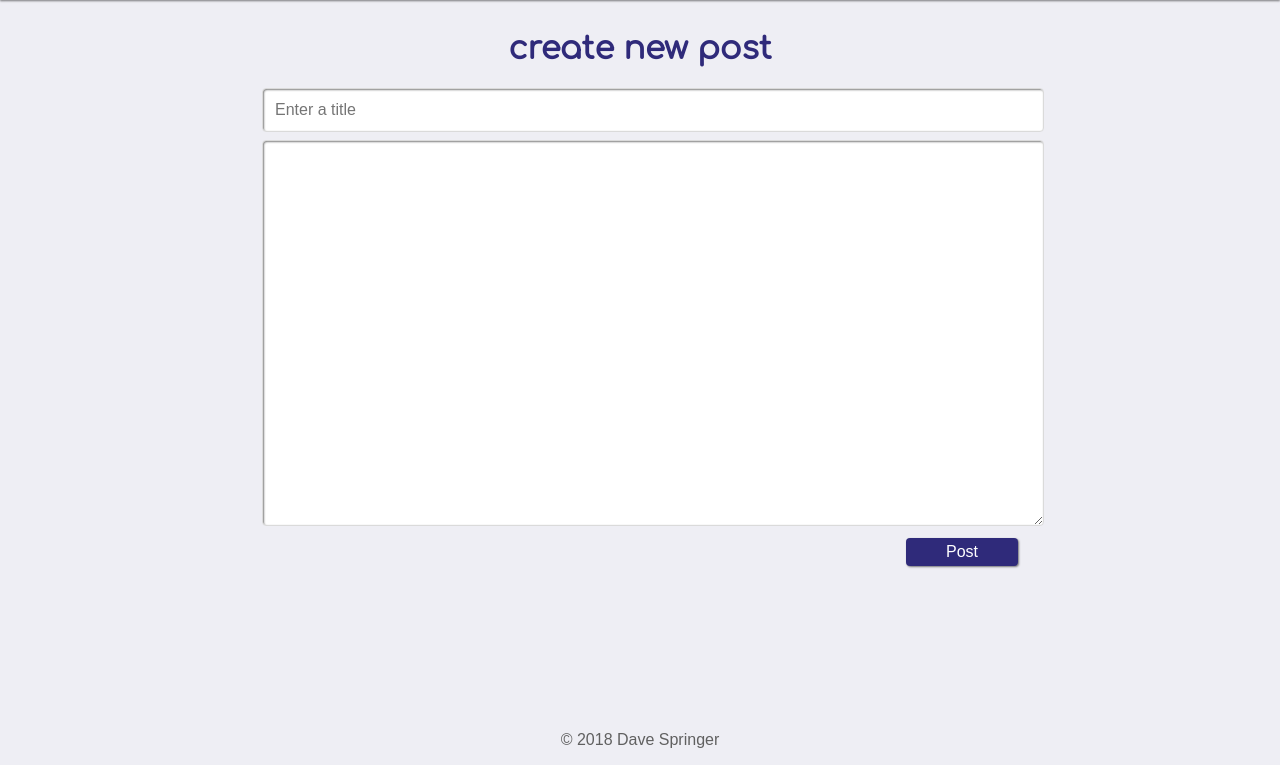
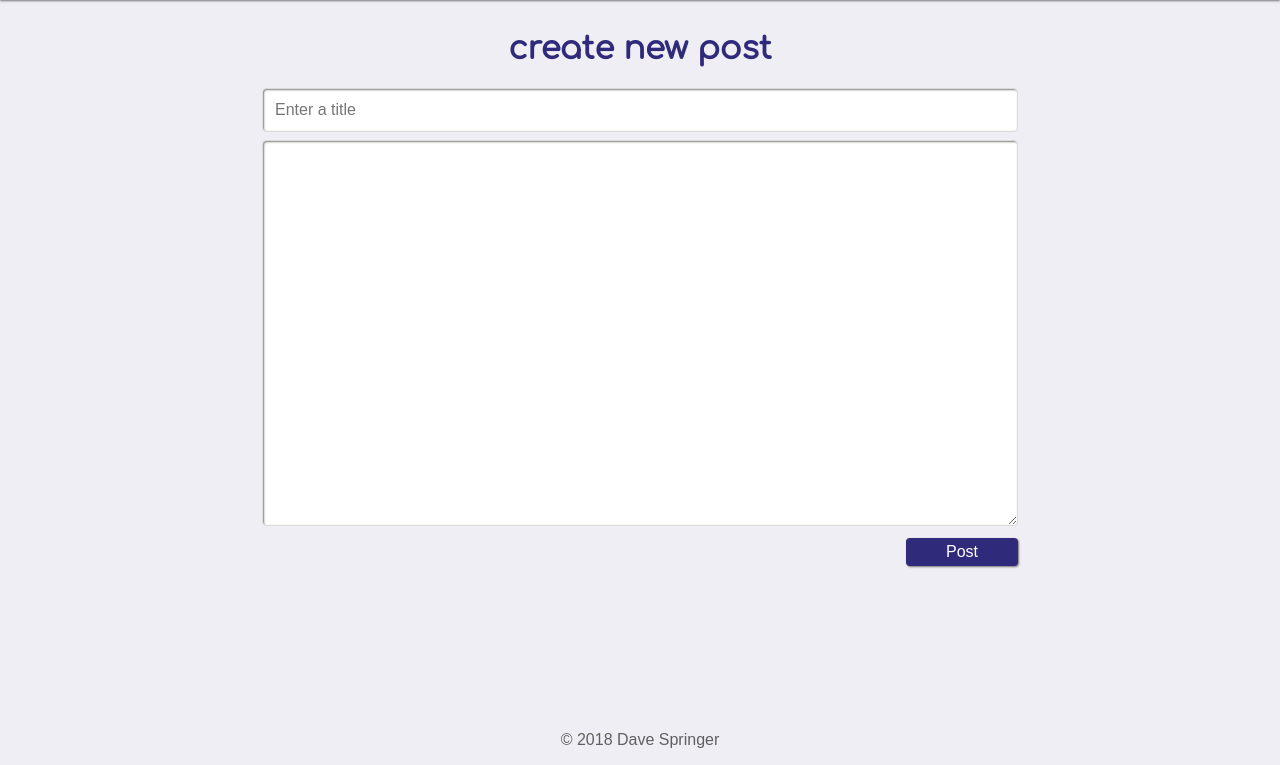
Before and after one commit to dkspringer/build-a-blog, a Flask app: page /create-new-entry in a window 1280 px wide. Shown: the part 35-800 px from the top of the page. Run offline with Flask 2, Linux system fonts and the light colour scheme.

Commit message:
Fixed CSS formatting for new post

```diff
--- a/app.py
+++ b/app.py
@@ -41,17 +41,16 @@ def add_post():
     post_body = request.form.get('post-body')
 
     # Check if content has been provided for both title and body of post
-    title_error = ''
-    body_error = ''
+    error = ''
     if not post_title:
-        title_error = 'You must provide a title for your post'
+        error += 'You must provide a title for your post.  '
     if not post_body:
-        body_error = 'You must provide some text for your post'
+        error += 'You must provide some text for your post.  '
 
-    if title_error or body_error:
+    if error:
         return render_template('new-post.html', title='Create New Post',
                                post_title=post_title, post_body=post_body,
-                               title_error=title_error, body_error=body_error)
+                               error=error)
 
     # Add blog post to the database
     new_post = BlogPost(post_title, post_body)
--- a/static/style.css
+++ b/static/style.css
@@ -25,6 +25,7 @@ input[type=text], textarea {
     border: 1px solid #dadada;
     border-radius: var(--theme-radius);
     box-shadow: 1px 1px 2px rgba(0, 0, 0, 0.5) inset;
+    box-sizing: border-box;
     font-family: inherit;
     font-size: inherit;
     margin-bottom: 8px;
@@ -116,9 +117,13 @@ a:hover.continued {
 }
 
 .error {
+    background-color: #fcc;
+    border: 1px solid red;
     color: red;
     font-style: italic;
-    text-align: left;
+    margin-top: 20px;
+    padding: 5px;
+    text-align: center;
 }
 
 .new-post {
--- a/templates/main.html
+++ b/templates/main.html
@@ -15,14 +15,10 @@
                 </a>
                 <h3 class="date-and-time">{{ blog_post.date.strftime('%A, %B %-d, %Y at %-I:%M %p') }}</h3>
                 {% autoescape false %}
-
                     {% if  blog_post.body|length > 1000 %}
-
-
                         <p class="blog-body">{{ blog_post.body[:999]|replace('\n', '<br>') }} ...
                         <a class="continued" href="{{ post_link }}">[Continued]</a>
                         </p>
-
                     {% else %}
                         <p class="blog-body">{{ blog_post.body|replace('\n', '<br>') }}</p>
                     {% endif %}
--- a/templates/new-post.html
+++ b/templates/new-post.html
@@ -3,7 +3,8 @@
 {% block content %}
     <h1 class="page-title">create new post</h1>
 
-    <form class="new-post" action="/submit-post" method="post">
+    <div class="new-post">
+        <form action="/submit-post" method="post">
             <input type="text" name="post-title" maxlength="120" placeholder="Enter a title" value="{{ post_title }}">
             <br>
             <textarea name="post-body" rows="20">{{ post_body }}</textarea>
@@ -11,10 +12,16 @@
             <input type="submit" value="Post">
 
             <br><br>
-        <label class="error">
-            <p>{{ title_error }}</p>
-            <p>{{ body_error }}</p>
-        </label>
         </form>
 
+        {% if error %}
+            <div class="error">
+                <p>{{ error }}</p>
+            </div>
+        {% endif %}
+    </div>
+
+
+
+
 {% endblock %}
```
Lines whose indentation alone changed are shown as unchanged.
